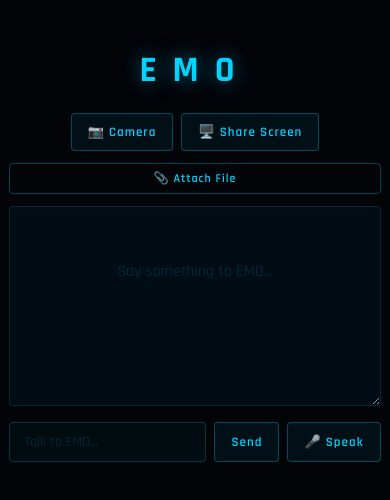
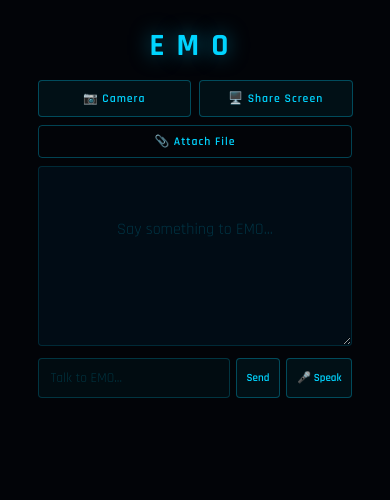
Before and after one commit to PARITONCH/EMO, a React (Vite) app in the folder client/: page / in a window 390 px wide. Shown: the top 500 px of the page. Built offline with nearby package versions, Linux system fonts and the light colour scheme.

Commit message:
mobile responsive UI

```diff
--- a/client/src/index.css
+++ b/client/src/index.css
@@ -14,7 +14,7 @@ body {
   display: flex;
   justify-content: center;
   align-items: flex-start;
-  padding: 20px 0;
+  padding: 12px 0;
 }
 
 .container {
@@ -22,18 +22,18 @@ body {
   max-width: 520px;
   display: flex;
   flex-direction: column;
-  gap: 12px;
-  padding: 20px 16px;
+  gap: 10px;
+  padding: 16px 12px;
 }
 
 h1 {
   text-align: center;
-  letter-spacing: 16px;
-  font-size: 36px;
+  letter-spacing: 12px;
+  font-size: clamp(24px, 8vw, 36px);
   font-weight: 700;
   color: #00d4ff;
   text-shadow: 0 0 20px rgba(0,212,255,0.5);
-  padding: 8px 0;
+  padding: 6px 0;
 }
 
 /* Camera */
@@ -48,13 +48,21 @@ h1 {
   width: 100%;
   border: 1px solid rgba(0,212,255,0.2);
   border-radius: 4px;
-  max-height: 180px;
+  max-height: 220px;
   object-fit: cover;
 }
 
 .cam-btns {
   display: flex;
   gap: 8px;
+  flex-wrap: wrap;
+  justify-content: center;
+  width: 100%;
+}
+
+.cam-btns button {
+  flex: 1;
+  min-width: 120px;
 }
 
 /* Messages */
@@ -62,7 +70,7 @@ h1 {
   overflow-y: auto;
   border: 1px solid rgba(0,212,255,0.15);
   border-radius: 4px;
-  padding: 14px;
+  padding: 12px;
   display: flex;
   flex-direction: column;
   gap: 10px;
@@ -71,17 +79,18 @@ h1 {
   scrollbar-color: rgba(0,212,255,0.2) transparent;
   resize: vertical;
   min-height: 200px;
-  max-height: 600px;
+  max-height: 50vh;
   overflow: auto;
 }
 
 .msg {
   padding: 8px 12px;
   border-radius: 4px;
-  font-size: 14px;
-  max-width: 85%;
+  font-size: clamp(12px, 3.5vw, 14px);
+  max-width: 88%;
   line-height: 1.5;
   animation: fadeIn 0.3s ease;
+  word-break: break-word;
 }
 
 @keyframes fadeIn {
@@ -106,18 +115,20 @@ h1 {
 /* Input */
 .input-row {
   display: flex;
-  gap: 8px;
+  gap: 6px;
   padding: 4px 0;
+  flex-wrap: wrap;
 }
 
 input {
   flex: 1;
+  min-width: 0;
   background: rgba(0,212,255,0.04);
   border: 1px solid rgba(0,212,255,0.2);
   color: #00d4ff;
-  padding: 10px 14px;
+  padding: 10px 12px;
   font-family: 'Rajdhani', monospace;
-  font-size: 14px;
+  font-size: clamp(13px, 3.5vw, 14px);
   outline: none;
   border-radius: 4px;
   transition: border-color 0.2s;
@@ -135,15 +146,16 @@ button {
   background: rgba(0,212,255,0.06);
   border: 1px solid rgba(0,212,255,0.3);
   color: #00d4ff;
-  padding: 10px 16px;
+  padding: 10px 14px;
   font-family: 'Rajdhani', monospace;
-  font-size: 13px;
+  font-size: clamp(11px, 3vw, 13px);
   font-weight: 600;
   letter-spacing: 1px;
   cursor: pointer;
   border-radius: 4px;
   transition: all 0.2s;
   white-space: nowrap;
+  touch-action: manipulation;
 }
 
 button:hover:not(:disabled) {
@@ -165,16 +177,17 @@ button:disabled {
 }
 
 .file-label {
-  font-size: 12px;
+  font-size: clamp(11px, 3vw, 12px);
   font-weight: 600;
   letter-spacing: 1px;
-  padding: 7px 14px;
+  padding: 8px 14px;
   border: 1px solid rgba(0,212,255,0.3);
   border-radius: 4px;
   color: #00d4ff;
   cursor: pointer;
   text-align: center;
   transition: all 0.2s;
+  touch-action: manipulation;
 }
 
 .file-label:hover {
@@ -190,6 +203,7 @@ button:disabled {
   padding: 4px 8px;
   border: 1px solid rgba(0,212,255,0.1);
   border-radius: 4px;
+  word-break: break-all;
 }
 
 /* Scrollbar */
@@ -203,3 +217,35 @@ button:disabled {
   background: rgba(0,212,255,0.2);
   border-radius: 2px;
 }
+
+/* Mobile specific */
+@media (max-width: 480px) {
+  body {
+    padding: 8px 0;
+    align-items: flex-start;
+  }
+
+  .container {
+    padding: 12px 10px;
+    gap: 8px;
+  }
+
+  .input-row {
+    flex-wrap: nowrap;
+  }
+
+  .input-row button {
+    padding: 10px 10px;
+    font-size: 11px;
+    letter-spacing: 0;
+  }
+
+  .messages {
+    max-height: 45vh;
+    min-height: 180px;
+  }
+
+  .video {
+    max-height: 180px;
+  }
+}
```
